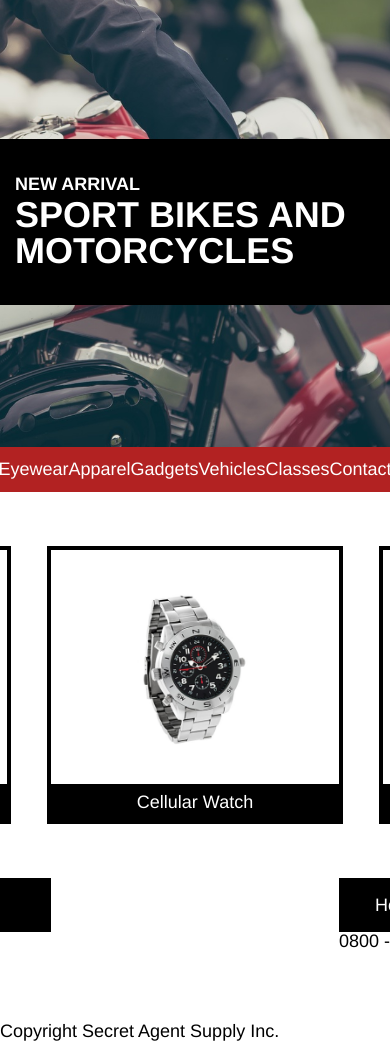
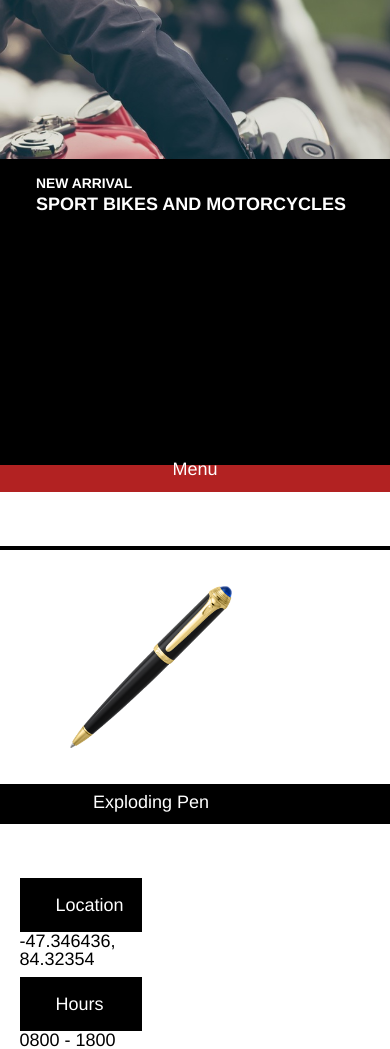
Before and after one commit to dabessell/SecretAgentSupply, a plain HTML site: page index.html in a window 390 px wide. Shown: the part 54-1103 px from the top of the page. Drawn offline with Linux system fonts and the light colour scheme.

Commit message:
Completed site

```diff
--- a/index.html
+++ b/index.html
@@ -33,6 +33,9 @@
 				<span>Classes</span>
 				<span>Contact</span>
 			</div>
+			<div class="nav-bar-menu">
+				<span>Menu</span>
+			</div>
 		</nav>
 	</header>
 
@@ -42,15 +45,15 @@
 
 	<main>
 		<div class="items-container">
-			<div class="item">
+			<div class="item" id="pen">
 				<img src="./resources/images/pen.png">
 				<span>Exploding Pen</span>
 			</div>
-			<div class="item">
+			<div class="item" id="watch">
 				<img src="./resources/images/watch.png">
 				<span>Cellular Watch</span>
 			</div>
-			<div class="item">
+			<div class="item" id="glasses">
 				<img src="./resources/images/glasses.png">
 				<span>Thermal Glasses</span>
 			</div>
--- a/resources/css/style.css
+++ b/resources/css/style.css
@@ -94,6 +94,10 @@ html, body {
 	padding-bottom: 0.75rem;
 }
 
+.nav-bar-menu {
+	display: none;
+}
+
 /* BEGIN MAIN BODY SECTION */
 
 main {
@@ -159,3 +163,101 @@ main {
 }
 
 /* BEGIN FOOTER SECTION */
+
+footer {
+	display: flex;
+	justify-content: center;
+	align-content: center;
+	width: 100%;
+	background-color: black;
+	height: 5rem;
+	align-items: center;
+}
+
+.footer-container {
+	color: white;
+	text-align: left;
+	width: 960px;
+}
+
+/* BEGIN MEDIA QUERIES */
+
+@media only screen and (max-width: 1024px) {
+	.item {
+		width: 47%;
+	}
+
+	#glasses {
+		display: none;
+	}
+
+	.nav-items {
+		display: none;
+	}
+
+	.nav-bar-menu {
+		display: flex;
+		justify-content: space-around;
+		width: 960px;
+		color: white;
+		padding-top: 0.75rem;
+		padding-bottom: 0.75rem;
+	}
+}
+
+@media only screen and (max-width: 470px) {
+	.header-new-arrival {
+		height: 15rem;
+		padding: 1rem 2rem;
+	}
+
+	.header-new-arrival h4 {
+		font-size: 0.77rem;
+		font-weight: bold;
+		font-family: Helvetica;
+	}
+
+	.header-new-arrival h3 {
+		font-size: 1rem;
+		font-weight: bold;
+		font-family: Helvetica;
+	}
+
+	.header-container {
+		display: flex;
+		justify-content: flex-end;
+		width: 100%;
+		margin-top: 10rem;
+	}
+
+	#glasses {
+		display: none;
+	}
+
+	#watch {
+		display: none;
+	}
+
+	.item {
+		width: 90%;
+	}
+
+	.location-hours-container {
+		display: flex;
+		flex-direction: column;
+		justify-content: space-between;
+		width: 90%;
+		margin-bottom: 4rem;
+	}
+
+	.location-hours span {
+		padding-bottom: 0.5rem;
+	}
+
+	.footer-container {
+		color: white;
+		text-align: center;
+		width: 100%;
+	}
+
+}
```
